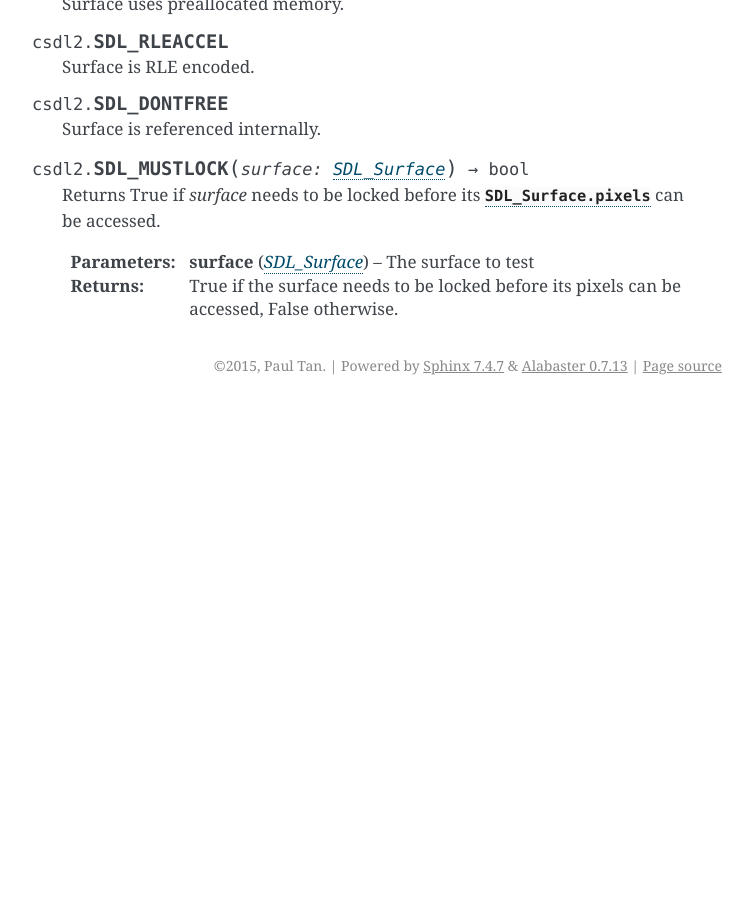
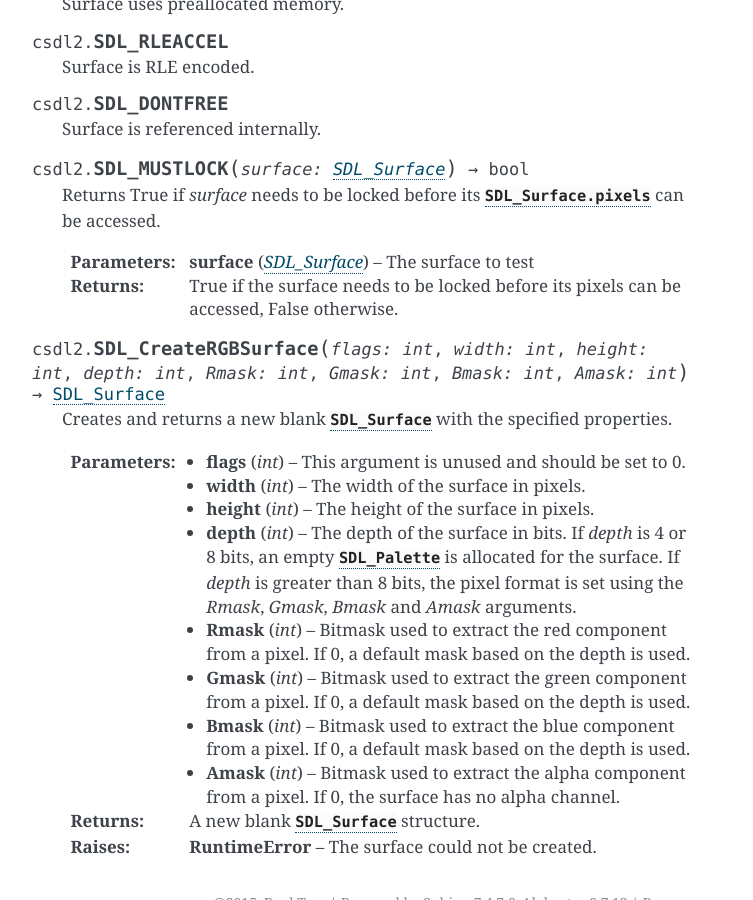
Before and after one commit to pyokagan/pycsdl2, a Sphinx documentation site: the page built from docs/source/api/surface.rst, in a window 1280 px wide and 900 px high, scrolled down 1065 px. Shown: the whole window, without its empty margins (388-1141 px from the left). Built offline with Sphinx 7.4.7, drawn with Linux system fonts in a browser that asks for light colours; before the commit the page ends 1470 px from its top, so only the background shows below that; some of the changed text lies outside the part shown.

Commit message:
docs/api/surface: document SDL_CreateRGBSurface()

```diff
--- a/docs/source/api/surface.rst
+++ b/docs/source/api/surface.rst
@@ -72,3 +72,27 @@ Surface Creation and Simple Drawing
    :param SDL_Surface surface: The surface to test
    :returns: True if the surface needs to be locked before its pixels can be
              accessed, False otherwise.
+
+.. function:: SDL_CreateRGBSurface(flags: int, width: int, height: int, depth: int, Rmask: int, Gmask: int, Bmask: int, Amask: int) -> SDL_Surface
+
+   Creates and returns a new blank :class:`SDL_Surface` with the specified
+   properties.
+
+   :param int flags: This argument is unused and should be set to 0.
+   :param int width: The width of the surface in pixels.
+   :param int height: The height of the surface in pixels.
+   :param int depth: The depth of the surface in bits. If `depth` is 4 or 8
+                     bits, an empty :class:`SDL_Palette` is allocated for the
+                     surface. If `depth` is greater than 8 bits, the pixel
+                     format is set using the `Rmask`, `Gmask`, `Bmask` and
+                     `Amask` arguments.
+   :param int Rmask: Bitmask used to extract the red component from a pixel. If
+                     0, a default mask based on the depth is used.
+   :param int Gmask: Bitmask used to extract the green component from a pixel.
+                     If 0, a default mask based on the depth is used.
+   :param int Bmask: Bitmask used to extract the blue component from a pixel.
+                     If 0, a default mask based on the depth is used.
+   :param int Amask: Bitmask used to extract the alpha component from a pixel.
+                     If 0, the surface has no alpha channel.
+   :returns: A new blank :class:`SDL_Surface` structure.
+   :raises RuntimeError: The surface could not be created.
```
